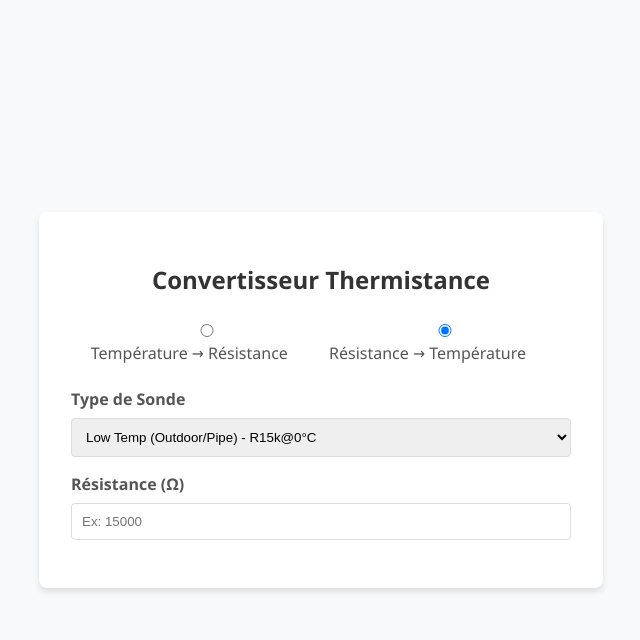
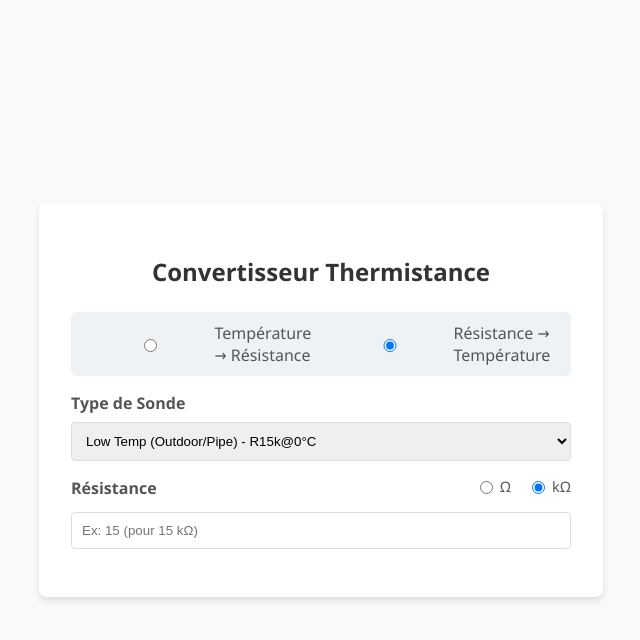
Before and after one commit to ADIsarl/Sonde-Mitsu, a plain HTML site: page index.html in a window 1280 px wide. Both pictures are taken after a click on the label "Résistance → Température". Shown: the whole page, without its empty margins (319-959 px from the left). Drawn offline with Linux system fonts and the light colour scheme.

Commit message:
index.html

```diff
--- a/index.html
+++ b/index.html
@@ -38,16 +38,42 @@
             padding: 10px;
             border: 1px solid #ddd;
             border-radius: 4px;
-            box-sizing: border-box; /* Important pour le padding */
+            box-sizing: border-box;
         }
 
+        /* Toggle Mode T <-> R */
         .mode-switch {
             display: flex;
             gap: 1rem;
             margin-bottom: 1rem;
             justify-content: center;
+            background: #eef2f5;
+            padding: 10px;
+            border-radius: 6px;
         }
-        .mode-label { font-weight: normal; cursor: pointer; }
+        .mode-label {
+            font-weight: normal;
+            cursor: pointer;
+            margin: 0;
+            display: flex;
+            align-items: center;
+            gap: 5px;
+        }
+
+        /* Toggle Unit Ohm <-> kOhm */
+        .unit-switch {
+            display: none; /* Masqué par défaut */
+            gap: 1rem;
+            margin-bottom: 0.5rem;
+            font-size: 0.9em;
+        }
+        .unit-label {
+            font-weight: normal;
+            cursor: pointer;
+            display: inline-flex;
+            align-items: center;
+            gap: 4px;
+        }
 
         .result-box {
             background-color: #e9ecef;
@@ -64,7 +90,6 @@
         .result-item:last-child { margin-bottom: 0; }
         .label-res { color: #666; }
         .val-res { font-weight: bold; color: #000; }
-        .tol-res { font-size: 0.85em; color: #666; }
 
         .error { color: #dc3545; text-align: center; margin-top: 1rem; display: none;}
     </style>
@@ -92,7 +117,19 @@
     </div>
 
     <div class="form-group">
-        <label id="inputLabel" for="inputValue">Température (°C)</label>
+        <div style="display: flex; justify-content: space-between; align-items: baseline;">
+            <label id="inputLabel" for="inputValue">Température (°C)</label>
+
+            <div id="unitSelector" class="unit-switch">
+                <label class="unit-label">
+                    <input type="radio" name="rUnit" value="ohm" onchange="calculate()"> Ω
+                </label>
+                <label class="unit-label">
+                    <input type="radio" name="rUnit" value="kohm" checked onchange="calculate()"> kΩ
+                </label>
+            </div>
+        </div>
+
         <input type="number" id="inputValue" step="0.1" placeholder="Entrez la valeur" oninput="calculate()">
     </div>
 
@@ -110,142 +147,73 @@
             <span class="val-res" id="resMax">--</span>
         </div>
     </div>
-
-    <div id="errorMsg" class="error"></div>
 </div>
 
 <script>
     /* =========================================
-       1. CONFIGURATION - MODIFIABLE
+       CONFIGURATION SONDES
        ========================================= */
-    // Ajoutez ou modifiez les sondes ici.
-    // R_ref : Résistance de référence en Ohms (pas kOhms pour le calcul interne)
-    // T_ref_C : Température de référence en °C
-    // B : Coefficient Bêta
-    // tol_R_percent : Tolérance sur R0 (%)
-    // tol_B_percent : Tolérance sur B (%)
-
     const SENSORS = {
         low: {
             name: "Low Temp (Outdoor/Pipe) - R15k@0°C",
-            R_ref: 15000,
-            T_ref_C: 0,
-            B: 3480,
-            tol_R_percent: 3,
-            tol_B_percent: 2
+            R_ref: 15000, T_ref_C: 0, B: 3480, tol_R_percent: 3, tol_B_percent: 2
         },
         medium: {
             name: "Medium Temp (Heatsink) - R17k@50°C",
-            R_ref: 17000,
-            T_ref_C: 50,
-            B: 4150,
-            tol_R_percent: 2, // Basé sur l'image
-            tol_B_percent: 3
+            R_ref: 17000, T_ref_C: 50, B: 4150, tol_R_percent: 2, tol_B_percent: 3
         },
         high: {
             name: "High Temp (Discharge) - R7.465k@120°C",
-            R_ref: 7465,
-            T_ref_C: 120,
-            B: 4057,
-            tol_R_percent: 2,
-            tol_B_percent: 2
+            R_ref: 7465, T_ref_C: 120, B: 4057, tol_R_percent: 2, tol_B_percent: 2
         }
     };
 
-    /* =========================================
-       2. MOTEUR DE CALCUL
-       ========================================= */
     const KELVIN = 273.15;
 
+    /* =========================================
+       FONCTIONS DE CALCUL
+       ========================================= */
     function formatOhms(ohms) {
         if (ohms >= 1000) return (ohms / 1000).toFixed(3) + " kΩ";
         return ohms.toFixed(1) + " Ω";
     }
 
     function getResistance(T_c, sensor, mode) {
-        // mode = 'nom', 'min', 'max'
-        // Logique de pire cas pour les tolérances
         const T_k = T_c + KELVIN;
         const T_ref_k = sensor.T_ref_C + KELVIN;
 
         let R_ref_calc = sensor.R_ref;
         let B_calc = sensor.B;
+        const factorR = sensor.tol_R_percent / 100;
+        const factorB = sensor.tol_B_percent / 100;
 
-        // Facteurs de tolérance
+        if (mode !== 'nom') {
+            const deltaT = (1/T_k) - (1/T_ref_k);
+            if (mode === 'max') {
+                R_ref_calc = sensor.R_ref * (1 + factorR);
+                B_calc = deltaT >= 0 ? sensor.B * (1 + factorB) : sensor.B * (1 - factorB);
+            } else if (mode === 'min') {
+                R_ref_calc = sensor.R_ref * (1 - factorR);
+                B_calc = deltaT >= 0 ? sensor.B * (1 - factorB) : sensor.B * (1 + factorB);
+            }
+        }
+        return R_ref_calc * Math.exp(B_calc * ((1 / T_k) - (1 / T_ref_k)));
+    }
+
+    function getTemperature(R_ohms, sensor, mode) {
+        const T_ref_k = sensor.T_ref_C + KELVIN;
         const factorR = sensor.tol_R_percent / 100;
         const factorB = sensor.tol_B_percent / 100;
 
         if (mode === 'nom') {
-            // Calcul standard
+            return calculateInv(R_ohms, sensor.R_ref, sensor.B, T_ref_k);
         } else {
-            // Analyse du pire cas : le signe de l'exposant change selon si T > T_ref ou T < T_ref
-            const deltaT = (1/T_k) - (1/T_ref_k); // Positif si T < T_ref, Négatif si T > T_ref
-
-            // Si on veut MAX Resistance :
-            // On prend R_ref MAX.
-            // Pour B : Si deltaT > 0, on veut exp grand -> B grand. Si deltaT < 0, on veut exp moins négatif (proche de 0) -> B petit.
-
-            if (mode === 'max') {
-                R_ref_calc = sensor.R_ref * (1 + factorR);
-                if (deltaT >= 0) B_calc = sensor.B * (1 + factorB);
-                else             B_calc = sensor.B * (1 - factorB);
-            }
-            // Si on veut MIN Resistance :
-            // On prend R_ref MIN.
-            // Pour B : Inverse du Max.
-            else if (mode === 'min') {
-                R_ref_calc = sensor.R_ref * (1 - factorR);
-                if (deltaT >= 0) B_calc = sensor.B * (1 - factorB);
-                else             B_calc = sensor.B * (1 + factorB);
-            }
-        }
-
-        const exponent = B_calc * ((1 / T_k) - (1 / T_ref_k));
-        return R_ref_calc * Math.exp(exponent);
-    }
-
-    function getTemperature(R, sensor, mode) {
-        // Inverse de la formule
-        // R = R_ref * exp(B * (1/T - 1/Tref))
-        // ln(R/R_ref) = B * (1/T - 1/Tref)
-        // 1/T = ln(R/R_ref)/B + 1/Tref
-
-        // Pour les tolérances en mode inverse (Input R -> Output T) :
-        // Si on cherche T_max pour une résistance lue R :
-        // Cela correspond à la courbe de résistance qui donne la température la plus haute pour cette valeur Ohmique.
-        // Généralement : Résistance plus haute = Température plus basse.
-        // Donc si je lis 10kOhm.
-        // Courbe "Min Resistance" (capteur qui lit bas) dira qu'il fait très froid (pour avoir 10k).
-        // Courbe "Max Resistance" (capteur qui lit haut) dira qu'il fait moins froid.
-
-        // Simplification rigoureuse : On utilise les fonctions getResistance pour itérer ou on inverse les paramètres.
-        // Pour afficher la plage de T possible pour une lecture R précise :
-        // T_min correspond à la courbe qui a la Résistance la plus FAIBLE pour une T donnée (donc il faut chauffer plus pour atteindre R).
-        // T_max correspond à la courbe qui a la Résistance la plus FORTE.
-
-        // Utilisons les paramètres R_ref et B modifiés comme dans getResistance mais inversés logiquement.
-
-        const T_ref_k = sensor.T_ref_C + KELVIN;
-        const factorR = sensor.tol_R_percent / 100;
-        const factorB = sensor.tol_B_percent / 100;
-
-        let R_ref_calc = sensor.R_ref;
-        let B_calc = sensor.B;
-
-        // Note: C'est complexe analytiquement car B affecte la pente.
-        // Approximation robuste : Calculer T avec R_ref min/max et B min/max combinés (4 cas) et prendre le min/max du résultat.
-
-        if (mode === 'nom') {
-            return calculateInv(R, sensor.R_ref, sensor.B, T_ref_k);
-        } else {
-            // On teste les 4 coins des tolérances pour trouver les extrêmes T
             const r_opts = [sensor.R_ref * (1 - factorR), sensor.R_ref * (1 + factorR)];
             const b_opts = [sensor.B * (1 - factorB), sensor.B * (1 + factorB)];
-
             let vals = [];
             for (let r of r_opts) {
                 for (let b of b_opts) {
-                    vals.push(calculateInv(R, r, b, T_ref_k));
+                    vals.push(calculateInv(R_ohms, r, b, T_ref_k));
                 }
             }
             return (mode === 'min') ? Math.min(...vals) : Math.max(...vals);
@@ -258,11 +226,9 @@
     }
 
     /* =========================================
-       3. INTERFACE UTILISATEUR
+       INTERFACE
        ========================================= */
     const sensorSelect = document.getElementById('sensorType');
-
-    // Initialisation du menu déroulant
     for (const [key, sensor] of Object.entries(SENSORS)) {
         const option = document.createElement('option');
         option.value = key;
@@ -274,25 +240,29 @@
         const isTtoR = document.querySelector('input[name="calcMode"]:checked').value === 'TtoR';
         const label = document.getElementById('inputLabel');
         const input = document.getElementById('inputValue');
+        const unitSelector = document.getElementById('unitSelector');
 
         if (isTtoR) {
             label.textContent = "Température (°C)";
             input.placeholder = "Ex: 25";
+            unitSelector.style.display = 'none';
         } else {
-            label.textContent = "Résistance (Ω)"; // Entrée en Ohms pour précision, ou on pourrait gérer kOhm
-            input.placeholder = "Ex: 15000";
+            label.textContent = "Résistance";
+            unitSelector.style.display = 'inline-flex';
+            // Met à jour le placeholder selon l'unité sélectionnée
+            const isKohm = document.querySelector('input[name="rUnit"]:checked').value === 'kohm';
+            input.placeholder = isKohm ? "Ex: 15 (pour 15 kΩ)" : "Ex: 15000";
         }
         calculate();
     }
 
     function calculate() {
-        const inputVal = parseFloat(document.getElementById('inputValue').value);
+        let inputVal = parseFloat(document.getElementById('inputValue').value);
         const sensorKey = document.getElementById('sensorType').value;
         const sensor = SENSORS[sensorKey];
         const isTtoR = document.querySelector('input[name="calcMode"]:checked').value === 'TtoR';
 
         const resBox = document.getElementById('resultBox');
-        const errBox = document.getElementById('errorMsg');
         const elNom = document.getElementById('resNominal');
         const elMin = document.getElementById('resMin');
         const elMax = document.getElementById('resMax');
@@ -301,12 +271,10 @@
             resBox.style.display = 'none';
             return;
         }
-
         resBox.style.display = 'block';
-        errBox.style.display = 'none';
 
         if (isTtoR) {
-            // T -> R
+            // MODE: Temp -> Résistance
             const rNom = getResistance(inputVal, sensor, 'nom');
             const rMin = getResistance(inputVal, sensor, 'min');
             const rMax = getResistance(inputVal, sensor, 'max');
@@ -315,17 +283,19 @@
             elMin.textContent = formatOhms(rMin);
             elMax.textContent = formatOhms(rMax);
         } else {
-            // R -> T
-            // Attention: inputVal est supposé en Ohms. Si l'utilisateur entre 15 (pensant kOhms), c'est un piège classique.
-            // Pour la rigueur, on assume Ohms brut, mais on pourrait ajouter une détection.
-            // Ici on traite en Ohms purs.
+            // MODE: Résistance -> Temp
+
+            // Conversion d'unité si kOhms est sélectionné
+            const unit = document.querySelector('input[name="rUnit"]:checked').value;
+            if (unit === 'kohm') {
+                inputVal = inputVal * 1000;
+            }
 
             const tNom = getTemperature(inputVal, sensor, 'nom');
             const tMin = getTemperature(inputVal, sensor, 'min');
             const tMax = getTemperature(inputVal, sensor, 'max');
 
             elNom.textContent = tNom.toFixed(2) + " °C";
-            // Inversion : Si R est fixe, la tolérance min/max donne une plage de T
             elMin.textContent = tMin.toFixed(2) + " °C";
             elMax.textContent = tMax.toFixed(2) + " °C";
         }
```
